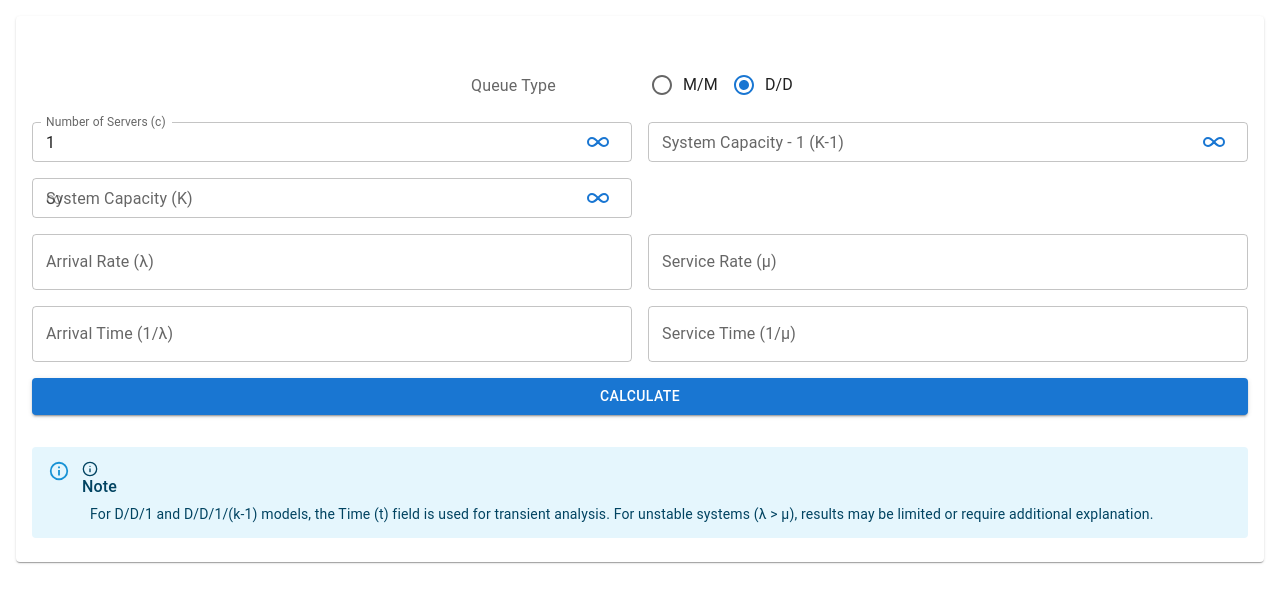
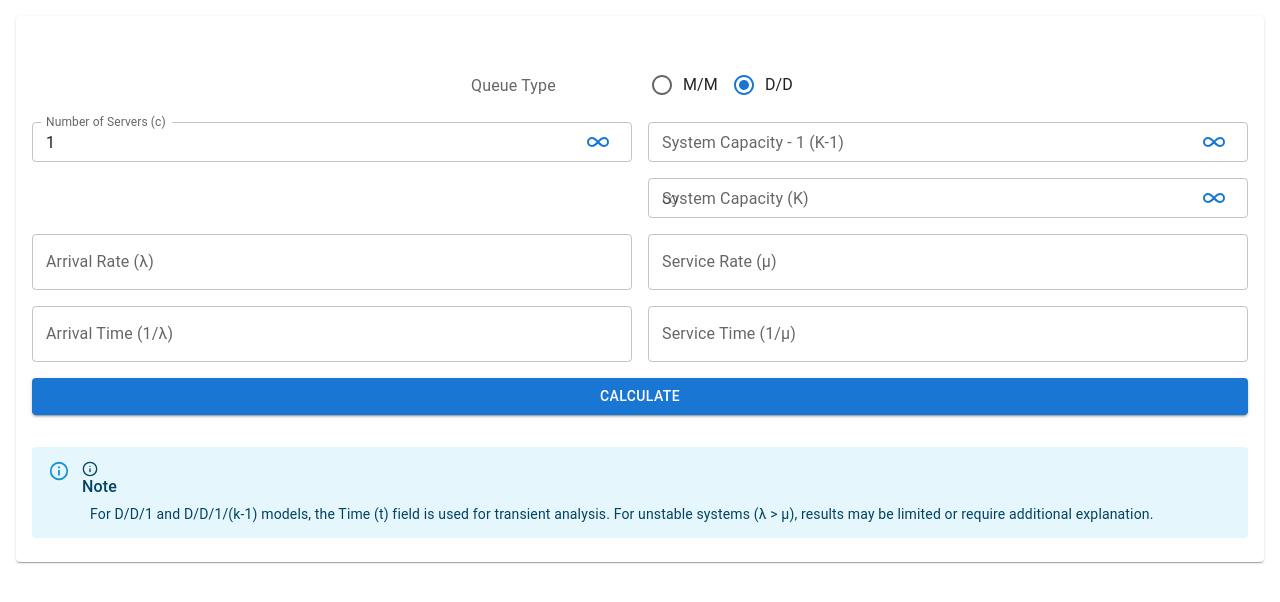
Before and after one commit to azsce/Queuify, a Next.js app: page / in a window 1280 px wide. Shown: the top 602 px of the page. Built offline with nearby package versions, Linux system fonts and the light colour scheme; what better-react-mathjax would draw is missing.

Commit message:
Refactor SystemParameters component to improve conditional rendering and simplify input handling

```diff
--- a/src/components/queuing/SystemParameters.tsx
+++ b/src/components/queuing/SystemParameters.tsx
@@ -53,8 +53,10 @@ const SystemParameters: React.FC<SystemParametersProps> = ({
           autoComplete="servers"
         />
       </Grid>
-      {queueType === "D/D" && (
+      {queueType === "D/D" ? (
         <Grid size={{ xs: 12, sm: 6 }}>
+          <Grid container spacing={2}>
+            <Grid size={{ xs: 12 }}>
               <InputWithInfinity
                 id="capacityMinusOne"
                 label="System Capacity - 1 (K-1)"
@@ -64,7 +66,19 @@ const SystemParameters: React.FC<SystemParametersProps> = ({
                 autoComplete="capacity - 1"
               />
             </Grid>
-      )}
+            <Grid size={{ xs: 12 }}>
+              <InputWithInfinity
+                id="capacity"
+                label="System Capacity (K)"
+                value={capacity}
+                onChange={handleInputChange(setCapacity)}
+                onInfinityClick={() => handleInfinityClick(setCapacity)}
+                autoComplete="capacity"
+              />
+            </Grid>
+          </Grid>
+        </Grid>
+      ) : (
         <Grid size={{ xs: 12, sm: 6 }}>
           <InputWithInfinity
             id="capacity"
@@ -75,6 +89,7 @@ const SystemParameters: React.FC<SystemParametersProps> = ({
             autoComplete="capacity"
           />
         </Grid>
+      )}
     </Grid>
   );
 };
@@ -91,11 +106,10 @@ type InputWithInfinityProps = {
 
 const NoNumberArrowsTextField = styled(TextField)({
   "& input[type=number]": {
-    "-moz-appearance": "textfield",
+    MozAppearance: "textfield",
   },
-  "& input[type=number]::-webkit-outer-spin-button, & input[type=number]::-webkit-inner-spin-button":
-    {
-      "-webkit-appearance": "none",
+  "& input[type=number]::-webkit-outer-spin-button, & input[type=number]::-webkit-inner-spin-button": {
+    WebkitAppearance: "none",
     margin: 0,
   },
 });
```
Lines whose indentation alone changed are shown as unchanged.
